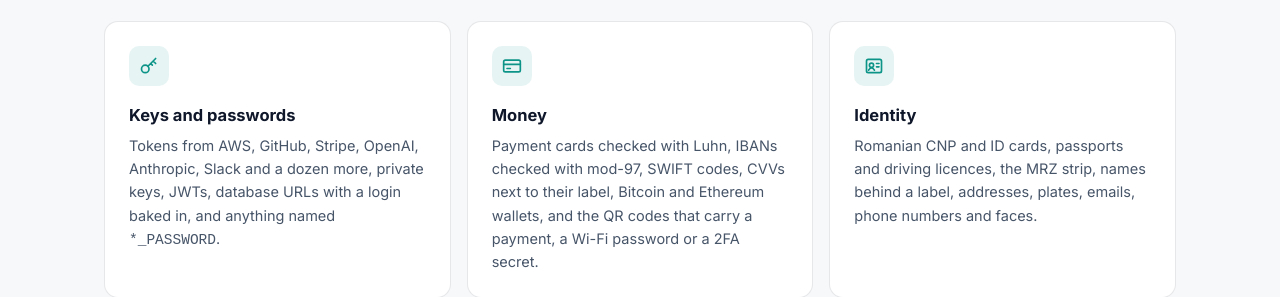
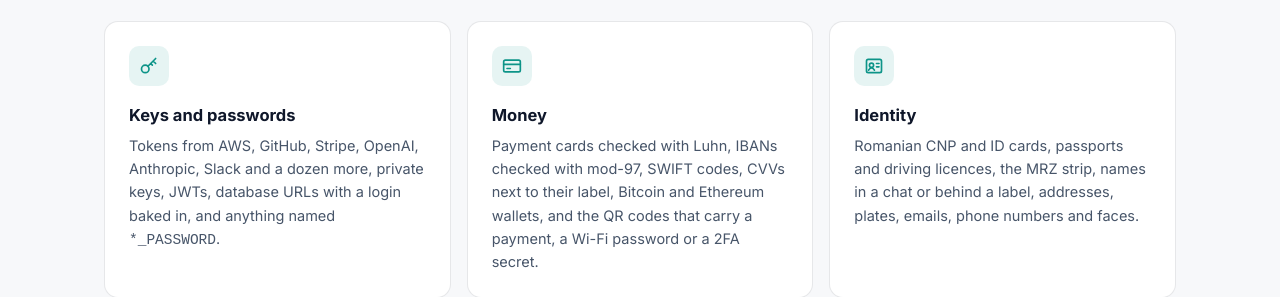
Before and after one commit to Raresney/ShotShield, a website: page docs/index.html in a window 1280 px wide. Shown: the part 1680-1977 px from the top of the page. Drawn offline with Linux system fonts and the light colour scheme.

Commit message:
docs: names are found without a label too

```diff
--- a/docs/index.html
+++ b/docs/index.html
@@ -185,7 +185,7 @@
         <div class="grid">
           <article class="card"><div class="ic"><svg><use href="#i-key" /></svg></div><h3>Keys and passwords</h3><p>Tokens from AWS, GitHub, Stripe, OpenAI, Anthropic, Slack and a dozen more, private keys, JWTs, database URLs with a login baked in, and anything named <code>*_PASSWORD</code>.</p></article>
           <article class="card"><div class="ic"><svg><use href="#i-card" /></svg></div><h3>Money</h3><p>Payment cards checked with Luhn, IBANs checked with mod-97, SWIFT codes, CVVs next to their label, Bitcoin and Ethereum wallets, and the QR codes that carry a payment, a Wi-Fi password or a 2FA secret.</p></article>
-          <article class="card"><div class="ic"><svg><use href="#i-id" /></svg></div><h3>Identity</h3><p>Romanian CNP and ID cards, passports and driving licences, the MRZ strip, names behind a label, addresses, plates, emails, phone numbers and faces.</p></article>
+          <article class="card"><div class="ic"><svg><use href="#i-id" /></svg></div><h3>Identity</h3><p>Romanian CNP and ID cards, passports and driving licences, the MRZ strip, names in a chat or behind a label, addresses, plates, emails, phone numbers and faces.</p></article>
           <article class="card"><div class="ic"><svg><use href="#i-pdf" /></svg></div><h3>PDFs too</h3><p>Statements and contracts open page by page. Digital PDFs are read from their own text, instantly. The saved copy is flattened, so the hidden text layer can't leak.</p></article>
           <article class="card"><div class="ic"><svg><use href="#i-capture" /></svg></div><h3>Capture and copy</h3><p><kbd>Ctrl</kbd> <kbd>Alt</kbd> <kbd>R</kbd> from any app grabs part of the screen, covers it and can put it straight on your clipboard.</p></article>
           <article class="card"><div class="ic"><svg><use href="#i-rules" /></svg></div><h3>Your rules</h3><p>Never cover your own work email or <code>*@yourcompany.com</code>. Always cover a project code name or an internal ID format. Right-click a finding to add it.</p></article>
```
Also changed, not shown: README.md.
